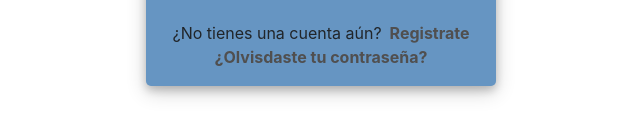
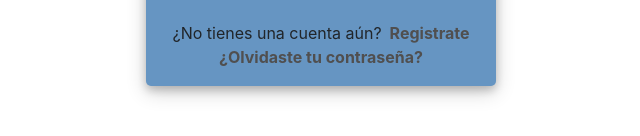
Before and after one commit to weledezma/TraVen, a plain HTML site: page pages/login.html in a window 1280 px wide. Shown: the part 514-650 px from the top of the page, 319-959 px from the left. Drawn offline with nearby package versions, Linux system fonts and the light colour scheme.

Commit message:
Update login.html

```diff
--- a/pages/login.html
+++ b/pages/login.html
@@ -55,7 +55,7 @@
                                 ¿No tienes una cuenta aún? <a href="./registro.html" class="ml-2 botones-post">Registrate</a>
                             </div>
                             <div class="d-flex justify-content-center links">
-                                <a href="./cambiarClave.html" class="botones-post">¿Olvisdaste tu contraseña?</a>
+                                <a href="./cambiarClave.html" class="botones-post">¿Olvidaste tu contraseña?</a>
                             </div>
                         </div>
                     </div>
```
